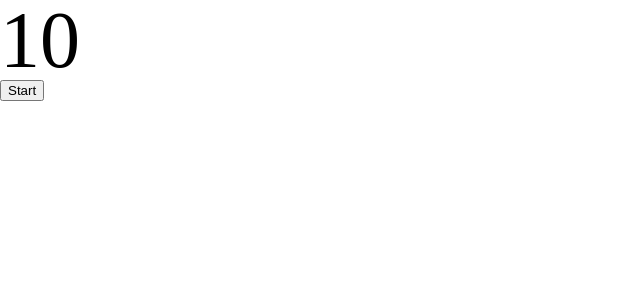
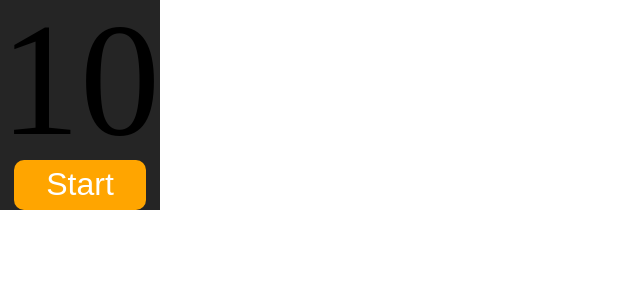
Before and after one commit to clickers331/minidoro, a React (Create React App) app: page / in a window 1280 px wide. Shown: the top 300 px of the page, without its empty margins (0-640 px from the left). Built offline with nearby package versions, Linux system fonts and the light colour scheme.

Commit message:
Added styled components and set up the theme context

```diff
--- a/package.json
+++ b/package.json
@@ -9,6 +9,7 @@
     "react": "^17.0.2",
     "react-dom": "^17.0.2",
     "react-scripts": "5.0.0",
+    "styled-components": "^5.3.3",
     "web-vitals": "^2.1.4"
   },
   "scripts": {
--- a/src/App.js
+++ b/src/App.js
@@ -1,5 +1,17 @@
 import MainPage from "./pages/MainPage";
+import styled from "styled-components";
+
+const CSSVariables = styled.div`
+  --clr-dark: rgb(20, 20, 20);
+  --clr-accent: "255 79 0";
+  --clr-light: "255,255,255";
+`;
+
 function App() {
-  return <MainPage />;
+  return (
+    <CSSVariables>
+      <MainPage />
+    </CSSVariables>
+  );
 }
 export default App;
--- a/src/components/TimerDisplay.jsx
+++ b/src/components/TimerDisplay.jsx
@@ -1,5 +1,32 @@
 import React, { useContext, useEffect, useState } from "react";
 import { TimeContext } from "../context/timeContext";
+import styled from "styled-components";
+
+const StyledTimerDisplay = styled.div`
+  background: ${(props) => props.theme.background};
+  display: flex;
+  flex-direction: column;
+  align-items: center;
+  width: fit-content;
+`;
+
+const StyledTimer = styled.h1`
+  font-size: 10rem;
+`;
+
+const StyledTimerButton = styled.button`
+  font-size: 2rem;
+  padding: 0.2em 1em;
+  cursor: pointer;
+  border: none;
+  transition-duration: 100ms;
+  color: ${(props) => props.theme.text};
+  background: ${(props) => props.theme.accent};
+  border-radius: 10px;
+  &:hover {
+    transform: translateY(-5px);
+  }
+`;
 
 function TimerDisplay() {
   const timeContext = useContext(TimeContext); //Grab the timeContext to use in component
@@ -14,7 +41,6 @@ function TimerDisplay() {
       ? `0${time % 60}`
       : time % 60
     : time % 60;
-
   const formattedTime = `${minutes}${seconds}`;
 
   useEffect(() => {
@@ -33,10 +59,11 @@ function TimerDisplay() {
     }
     return clearTimer;
   }, [timerGoing, time]);
+
   return (
-    <div>
-      <p className="timer-display">{formattedTime}</p>
-      <button
+    <StyledTimerDisplay>
+      <StyledTimer>{formattedTime}</StyledTimer>
+      <StyledTimerButton
         onClick={() => {
           if (time === 0) {
             setTime(10);
@@ -47,8 +74,8 @@ function TimerDisplay() {
         }}
       >
         {timerGoing ? "Stop" : "Start"}
-      </button>
-    </div>
+      </StyledTimerButton>
+    </StyledTimerDisplay>
   );
 }
 
--- /dev/null
+++ b/src/context/themeContext.js
@@ -0,0 +1,11 @@
+import { useState } from "react";
+import { ThemeProvider } from "styled-components";
+import themes from "../data/themes";
+
+const ThemeContextProvider = (props) => {
+  console.log(themes);
+  const [theme, setTheme] = useState(themes.dark);
+  return <ThemeProvider theme={theme}>{props.children}</ThemeProvider>;
+};
+
+export default ThemeContextProvider;
--- a/src/context/timeContext.js
+++ b/src/context/timeContext.js
@@ -1,13 +1,9 @@
 import { createContext, useState } from "react";
+import timeModes from "../data/timeModes";
 const TimeContext = createContext();
-const timeModeData = {
-  pomodoro: {
-    timeInSeconds: 1500,
-  },
-};
 
 const TimeContextProvider = (props) => {
-  const [timeMode, setTimeMode] = useState(timeModeData.pomodoro);
+  const [timeMode, setTimeMode] = useState(timeModes.pomodoro);
   return (
     <TimeContext.Provider
       value={{
--- /dev/null
+++ b/src/data/themes.js
@@ -0,0 +1,8 @@
+export default {
+  dark: {
+    text: "white",
+    background: "#252525",
+    accent: "orange",
+  },
+  light: {},
+};
--- /dev/null
+++ b/src/data/timeModes.js
@@ -0,0 +1,5 @@
+export default {
+  pomodoro: {
+    timeInSeconds: 1500,
+  },
+};
--- a/src/index.js
+++ b/src/index.js
@@ -2,13 +2,13 @@ import React from "react";
 import ReactDOM from "react-dom";
 import "./styles/index.css";
 import App from "./App";
-import { TimeContextProvider } from "./context/timeContext";
+import ContextProvider from "./context/mergeContext";
 
 ReactDOM.render(
   <React.StrictMode>
-    <TimeContextProvider>
+    <ContextProvider>
       <App />
-    </TimeContextProvider>
+    </ContextProvider>
   </React.StrictMode>,
   document.getElementById("root")
 );
--- a/src/json/timeModes.json
+++ /dev/null
@@ -1,5 +0,0 @@
-{
-  "pomodoro": {
-    "timeInSeconds": 1500
-  }
-}
--- a/src/styles/index.css
+++ b/src/styles/index.css
@@ -132,21 +132,3 @@ table {
   border-collapse: collapse;
   border-spacing: 0;
 }
-
-/*--------------------*/
-/* Variables          */
-/*--------------------*/
-:root {
-  --clr-dark: "20 20 20";
-  --clr-accent: "255 79 0";
-  --clr-light: "white";
-}
-/*--------------------*/
-/* Utilities          */
-/*--------------------*/
-/*--------------------*/
-/* Classes            */
-/*--------------------*/
-.timer-display {
-  font-size: 5rem;
-}
```
Also changed, not shown: src/context/mergeContext.js (added, +12 -0 lines), src/pages/MainPage.js (+4 -4 lines), 1 other file (tests, documents, lock files or other folders).
